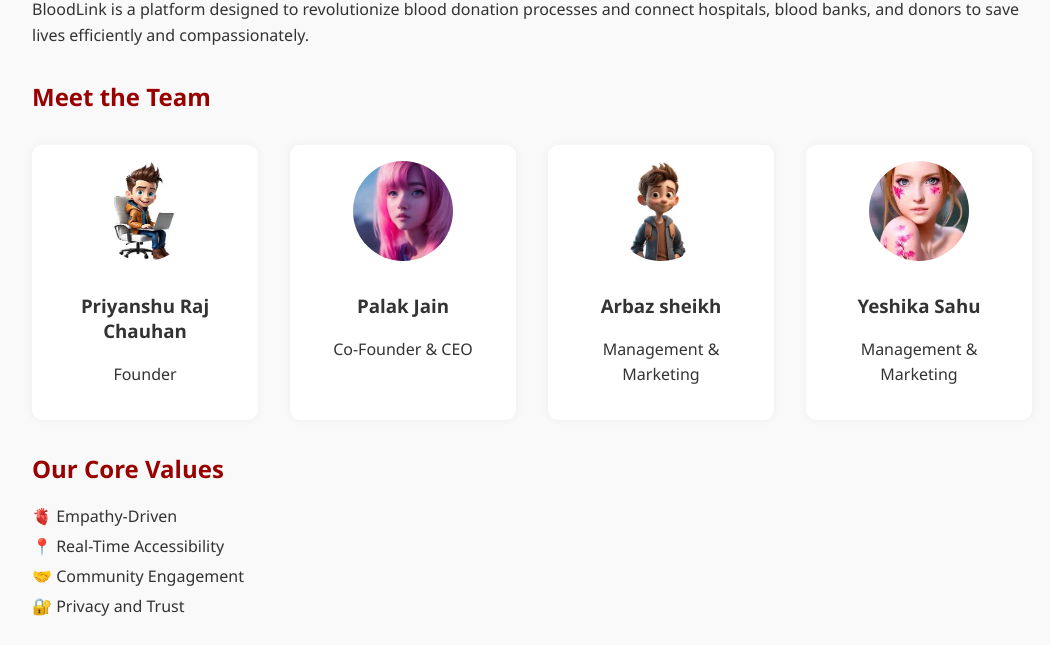
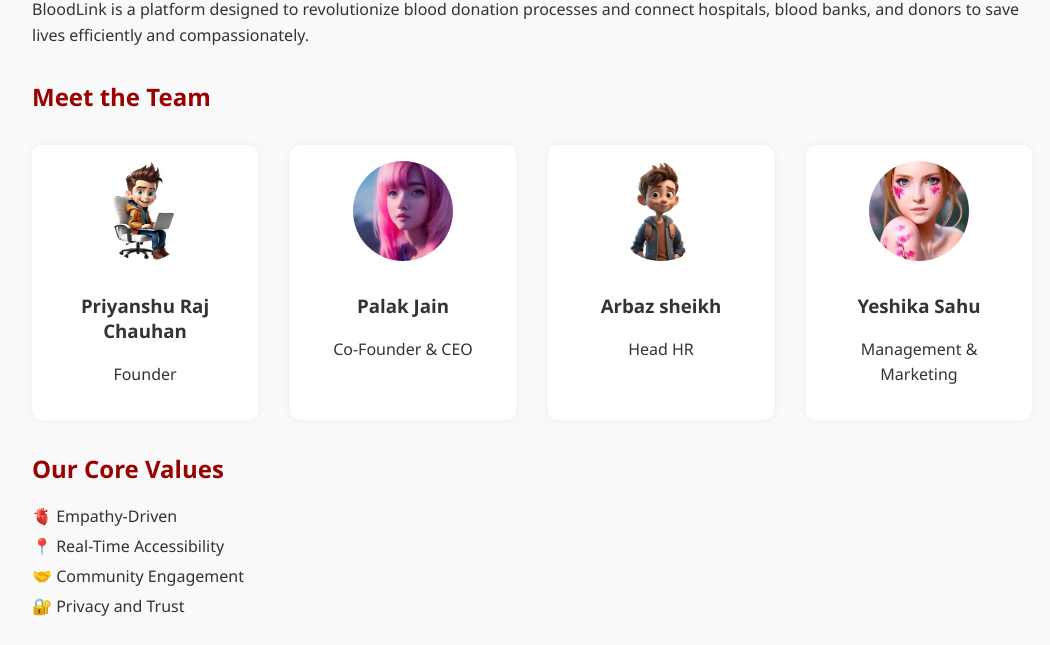
Before and after one commit to PRIYANSHURAJ62/bloodlink, a plain HTML site: page about.html in a window 1280 px wide. Shown: the part 155-800 px from the top of the page, without its empty margins (108-1158 px from the left). Drawn offline with Linux system fonts and the light colour scheme.

Commit message:
Update about.html
arbaz

```diff
--- a/about.html
+++ b/about.html
@@ -29,7 +29,7 @@
         <div class="team-card">
           <img src="ceo.jpg" alt="Raju Kumar" />
           <h3>Arbaz sheikh</h3>
-          <p>Management & Marketing</p>
+          <p>Head HR </p>
         </div>
         <div class="team-card">
           <img src="ceoo.jpg" alt="Yeshika Sahu" />
```
